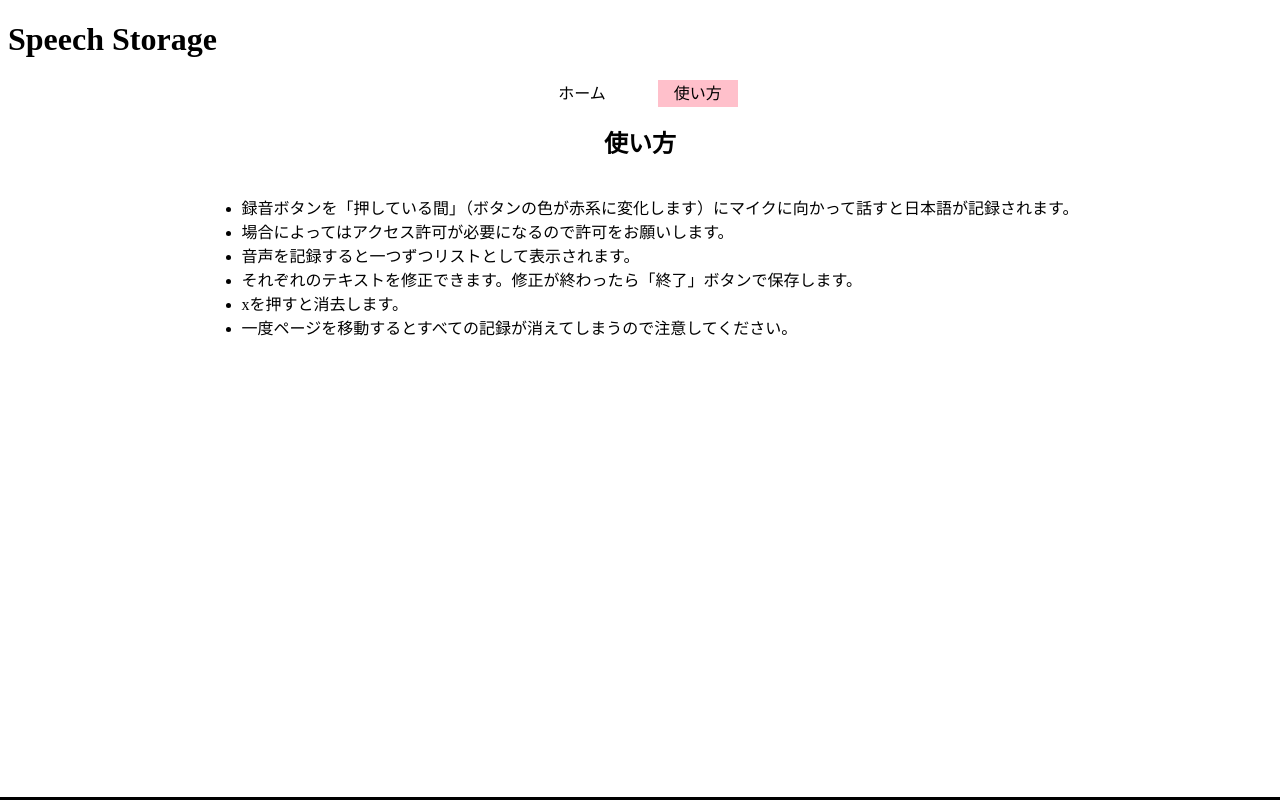
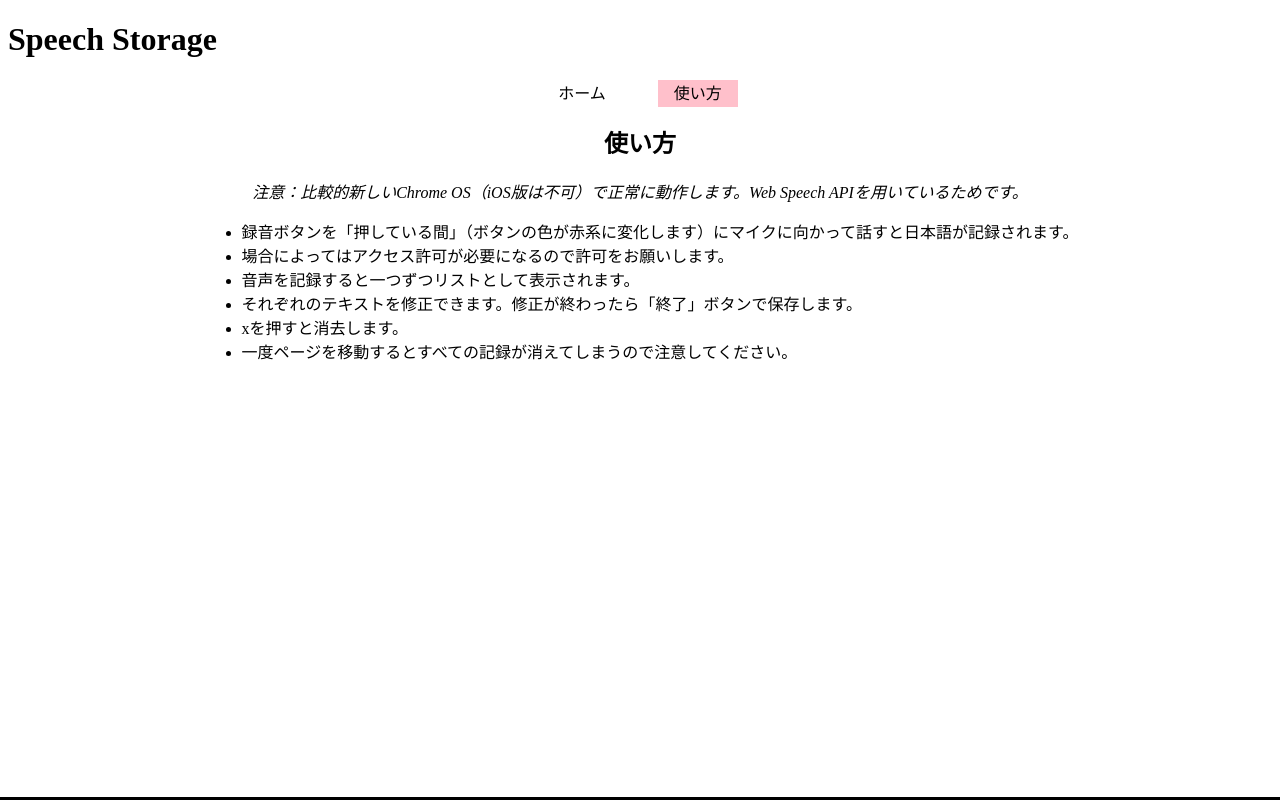
Before and after one commit to aiwaka/speech_storage, a SvelteKit app: page /about in a window 1280 px wide. Built offline with nearby package versions, Linux system fonts and the light colour scheme.

Commit message:
add notation

```diff
--- a/src/routes/about/+page.svelte
+++ b/src/routes/about/+page.svelte
@@ -1,4 +1,8 @@
 <h2>使い方</h2>
+<em
+  >注意：比較的新しいChrome OS（iOS版は不可）で正常に動作します。Web Speech
+  APIを用いているためです。</em
+>
 <ul>
   <li>
     録音ボタンを「押している間」（ボタンの色が赤系に変化します）にマイクに向かって話すと日本語が記録されます。
```
